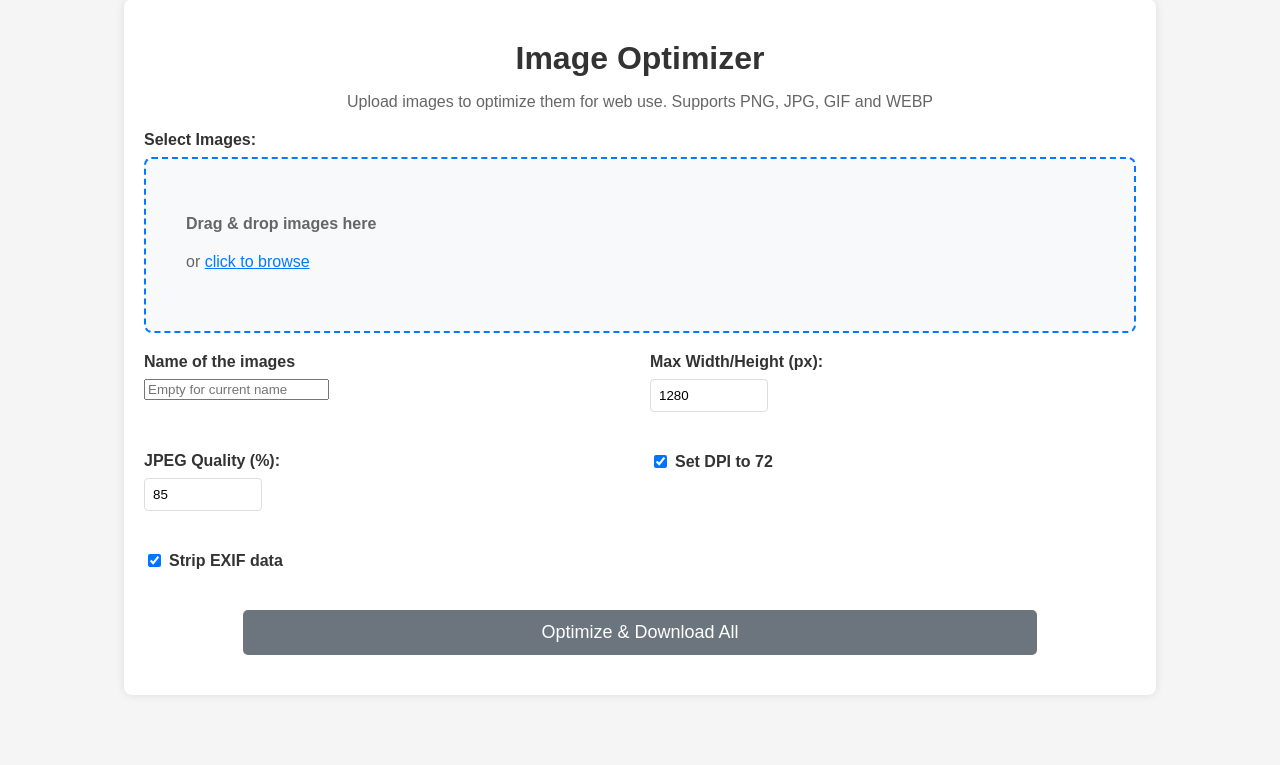
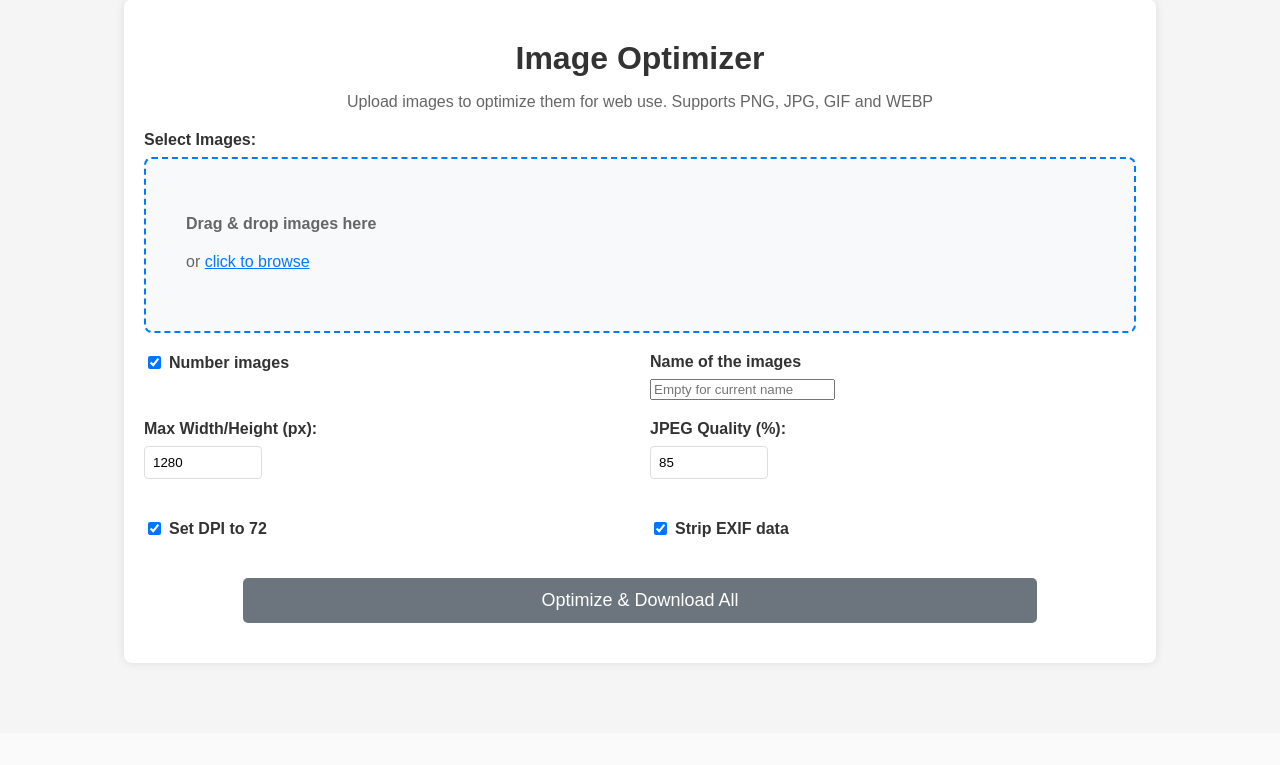
Before and after one commit to domenhribernik/image-optimizer, a Django app: page / in a window 1280 px wide. Shown: the part 71-836 px from the top of the page. After the commit the page ends 736 px from the top, so only its background shows below. Run offline with Django 5.2, Linux system fonts and the light colour scheme.

Commit message:
added checkbox for toggling numbering system

```diff
--- a/myapp/templates/image_optimizer/upload.html
+++ b/myapp/templates/image_optimizer/upload.html
@@ -211,6 +211,12 @@
                 <div class="selected-files" id="selectedFiles"></div>
             </div>
             <div class="options">
+                <div class="form-group">
+                    <div class="checkbox-group">
+                        <input type="checkbox" id="number_images" name="number_images" checked>
+                        <label for="number_images">Number images</label>
+                    </div>
+                </div>
                 <div>
                     <label for="image-name">Name of the images</label>
                     <input type="text" id="image_name" name="image_name" placeholder="Empty for current name">
@@ -354,6 +360,7 @@
             }
 
             const maxSize = document.getElementById('max_size').value;
+            const numberImages = document.getElementById('number_images').checked ? true : false;
             const imageName = document.getElementById('image_name').value.trim();
             const quality = document.getElementById('quality').value;
             const setDpi = document.getElementById('set_dpi').checked ? 'true' : 'false';
@@ -407,7 +414,7 @@
                     console.log('Response status:', response.status);
 
                     if (response.ok) {
-                        const fileName = imageName != "" ? imageName + "-" + (i != 0 ? (i + 1) : "") : file.name;
+                        const fileName = imageName != "" ? imageName + "-" + (numberImages ? (i + 1) : "") : file.name;
                         const blob = await response.blob();
                         console.log('Received blob of size:', blob.size);
 
@@ -417,7 +424,7 @@
                         const optimizedSize = blob.size;
                         const bytesSaved = originalSize - optimizedSize;
                         const percentSaved = originalSize > 0 ? (bytesSaved / originalSize) * 100 : 0;
-                        document.querySelector(`#${progressId} div`).innerHTML = `<strong>${fileName}</strong> - ✅ Complete <span style="color: #007bff;">(${percentSaved}% reduced)</span>`;
+                        document.querySelector(`#${progressId} div`).innerHTML = `<strong>${fileName}</strong> - ✅ Complete <span style="color: #007bff;">(${percentSaved.toFixed(2)}% reduced)</span>`;
 
                         // Create download link
                         const url = window.URL.createObjectURL(blob);
```
